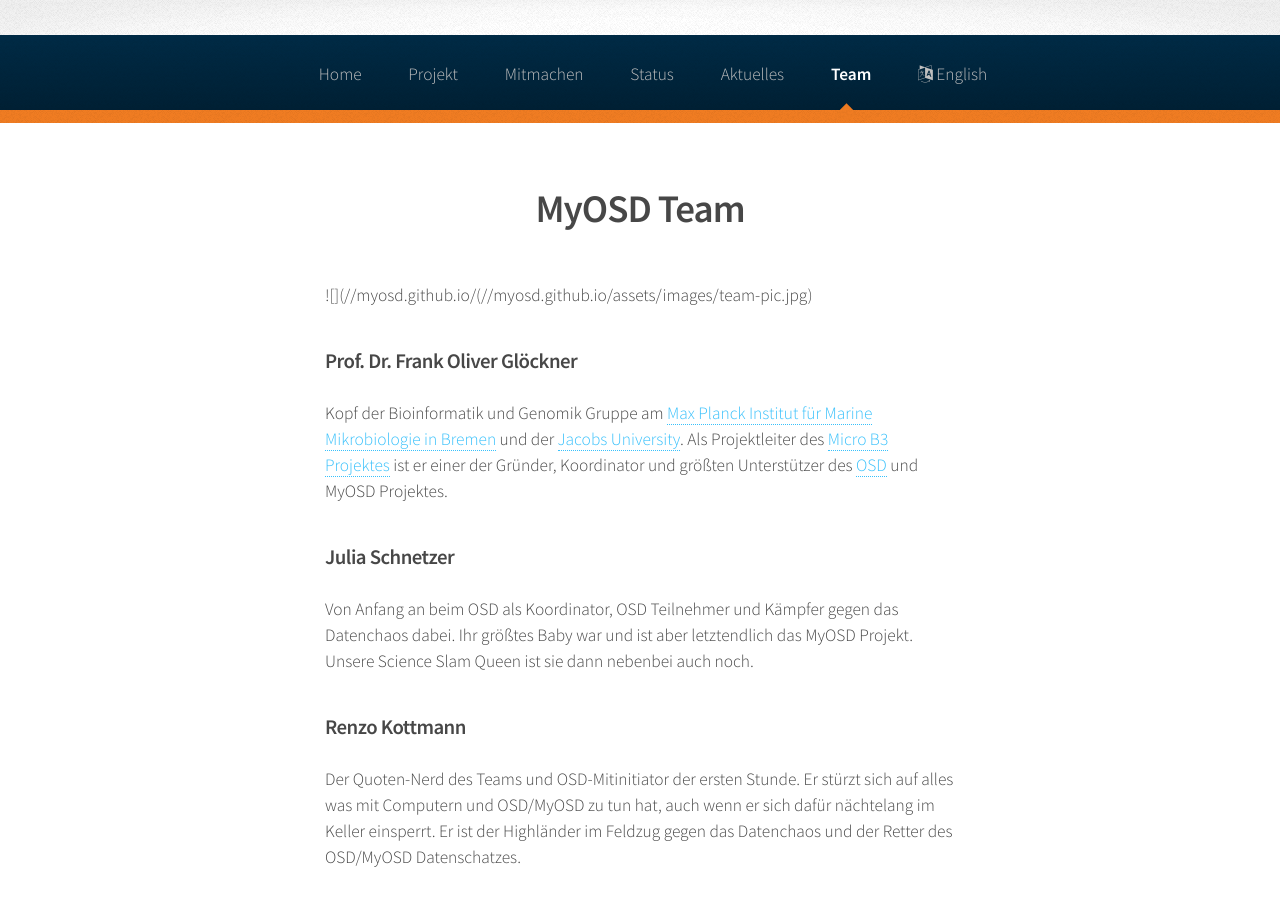
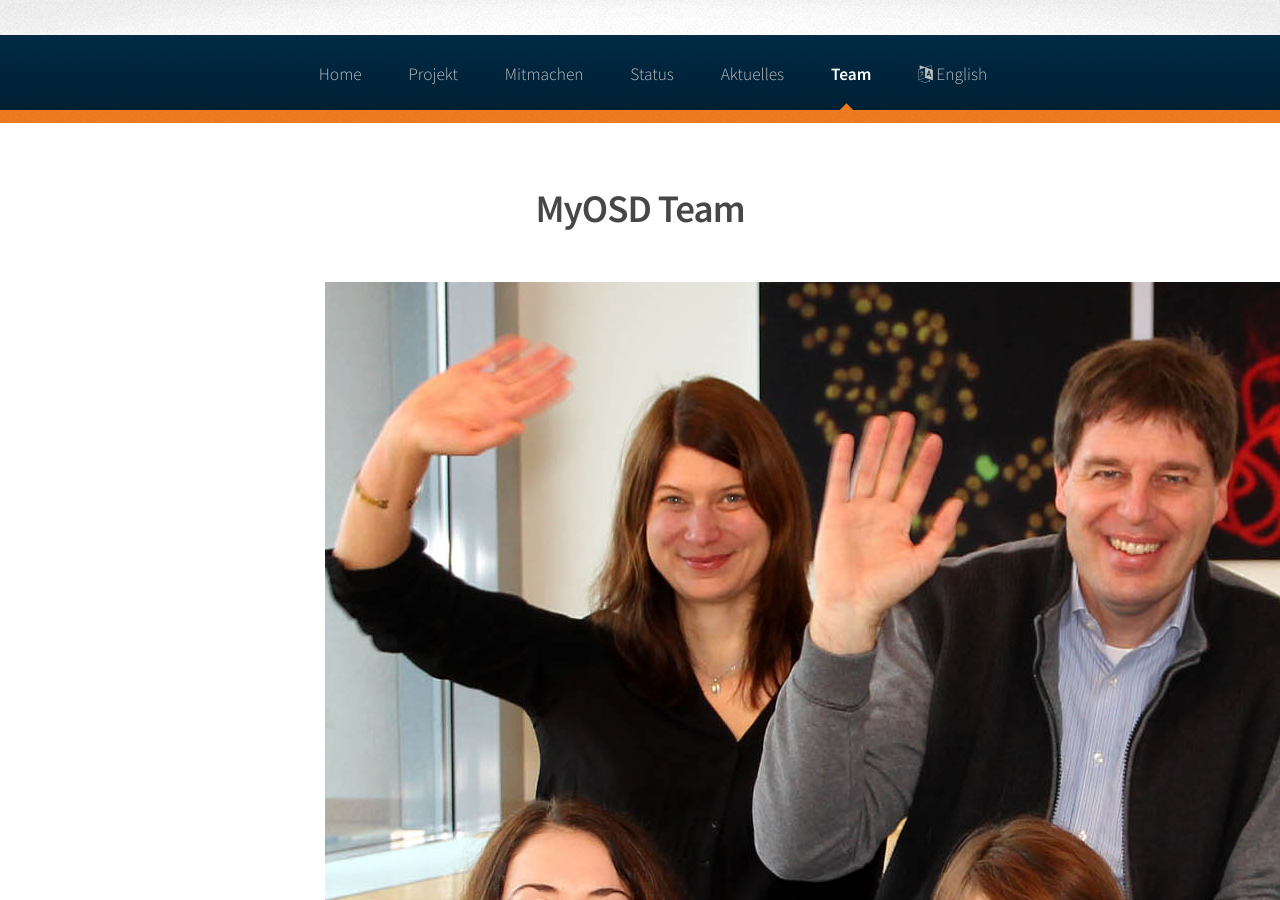
Before and after one commit to myosd/myosd.github.io, a Jekyll site: the page built from team/index.md, in a window 1280 px wide and 900 px high. Built offline with Jekyll 4.4.1, drawn with Linux system fonts in a browser that asks for light colours.

Commit message:
added team pic

```diff
--- a/team/index.md
+++ b/team/index.md
@@ -6,7 +6,7 @@ published: true
 
 
 
-![]({{site.baseurl}}/({{site.baseurl}}/assets/images/team-pic.jpg)
+![]({{site.baseurl}}//assets/images/team-pic.jpg)
 
 ### Prof. Dr. Frank Oliver Glöckner
 Kopf der Bioinformatik und Genomik Gruppe am [Max Planck Institut für Marine Mikrobiologie in Bremen](http://www.mpi-bremen.de) und der [Jacobs University](http://www.jacobs-university.de). Als Projektleiter des [Micro B3 Projektes](https://www.microb3.eu) ist er einer der Gründer, Koordinator und größten Unterstützer des [OSD](http://www.oceansamplingday.org) und MyOSD Projektes.
```
